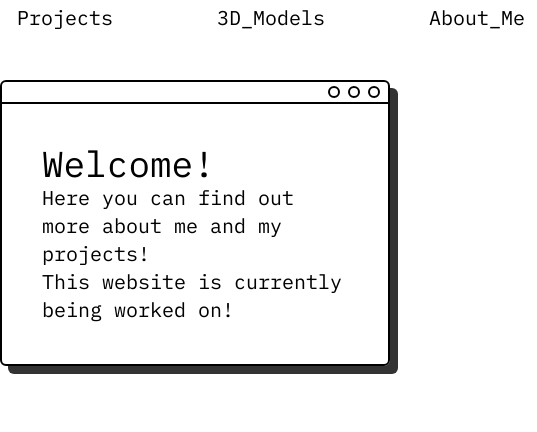
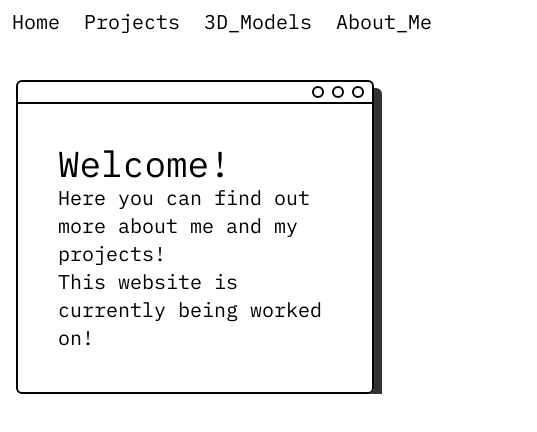
Before and after one commit to makarhaustein/portfolio-website, a React (Vite) app: page / in a window 390 px wide. Shown: the top 432 px of the page, 537 px wide, since content can reach past the window. Built offline with nearby package versions, Linux system fonts and the light colour scheme.

Commit message:
Made Header and Intro responsive

```diff
--- a/src/App.jsx
+++ b/src/App.jsx
@@ -6,7 +6,7 @@ import './App.css'
 function App() {
 
   return (
-    <div>
+    <div className='flex items-center w-full flex-col'>
       <Header />
       <Intro />
       <Footer />
--- a/src/components/Header.jsx
+++ b/src/components/Header.jsx
@@ -1,17 +1,21 @@
-export default function Navbar() {
+export default function Header() {
     return (
-        <div class='w-full flex absolute top-0 left-0 space-x-20 bg-white text-xl font-medium font-plexmono justify-center'>
-            <div class=' px-3 py-1 rounded-lg hover:bg-slate-100 hover:text-slate-900'>
-                <a href=''>Home</a>
-            </div>
-            <div class=' px-3 py-1 rounded-lg hover:bg-slate-100 hover:text-slate-900'>
-                <a href=''>Projects</a>
-            </div>
-            <div class=' px-3 py-1 rounded-lg hover:bg-slate-100 hover:text-slate-900'>
-                <a href=''>3D_Models</a>
-            </div>
-            <div class=' px-3 py-1 rounded-lg hover:bg-slate-100 hover:text-slate-900'>
-                <a href=''>About_Me</a>
+        <div className='w-full mb-20'>
+            <div className='py-2 w-full absolute top-0 left-0 bg-white text-xl font-medium font-plexmono'>
+                <ul className='m-auto flex justify-evenly max-w-4xl'>
+                    <li className='px-3 rounded-lg hover:bg-slate-100 hover:text-slate-900'>
+                        <a href=''>Home</a>
+                    </li>
+                    <li className='px-3 rounded-lg hover:bg-slate-100 hover:text-slate-900'>
+                        <a href=''>Projects</a>
+                    </li>
+                    <li className='px-3 rounded-lg hover:bg-slate-100 hover:text-slate-900'>
+                        <a href=''>3D_Models</a>
+                    </li>
+                    <li className='px-3 rounded-lg hover:bg-slate-100 hover:text-slate-900'>
+                        <a href=''>About_Me</a>
+                    </li>
+                </ul>
             </div>
         </div>
     );
--- a/src/components/Intro.jsx
+++ b/src/components/Intro.jsx
@@ -1,16 +1,24 @@
 export default function Intro() {
     return (
-        <div className='mt-20 mx-auto max-w-4xl rounded-md shadow-[8px_8px_0px_0px_rgba(0,0,0,0.8)]'>
-            <div className='p-1 pr-2 space-x-2 border-black border-2
-                    text-right flex justify-end rounded-t-md '>
+        <div className='w-full flex justify-center'>
+            <div className='mx-4 max-w-6xl rounded-md shadow-[8px_8px_0px_0px_rgba(0,0,0,0.8)]'>
+                <div
+                    className='p-1 pr-2 space-x-2 border-black border-2
+                    text-right flex justify-end rounded-t-md '
+                >
                     <div className='h-3 w-3 border-black border-2 rounded-full '></div>
                     <div className='h-3 w-3 border-black border-2 rounded-full '></div>
                     <div className='h-3 w-3 border-black border-2 rounded-full '></div>
                 </div>
                 <div className='p-10 text-left text-black mt-[-2px] rounded-b-md border-black border-2'>
                     <h1 className='font-plexmono text-4xl'>Welcome!</h1>
-                <h2 className='font-plexmono text-xl'>Here you can find out more about me and my projects!</h2>
-                <h2 className='font-plexmono text-xl'>This website is currently being worked on!</h2>
+                    <h2 className='font-plexmono text-xl'>
+                        Here you can find out more about me and my projects!
+                    </h2>
+                    <h2 className='font-plexmono text-xl'>
+                        This website is currently being worked on!
+                    </h2>
+                </div>
             </div>
         </div>
     );
```
Lines whose indentation alone changed are shown as unchanged.
